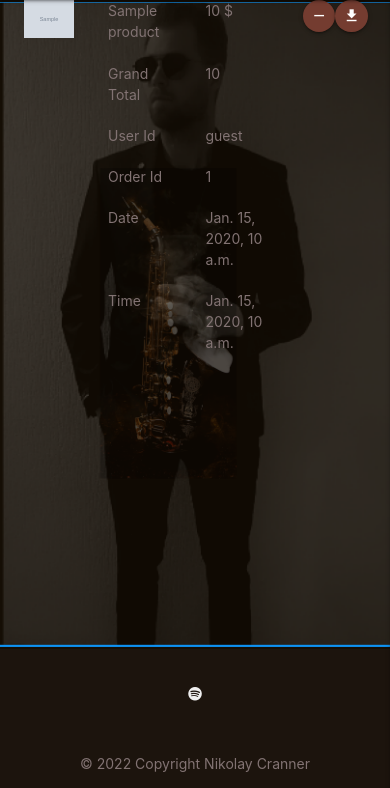
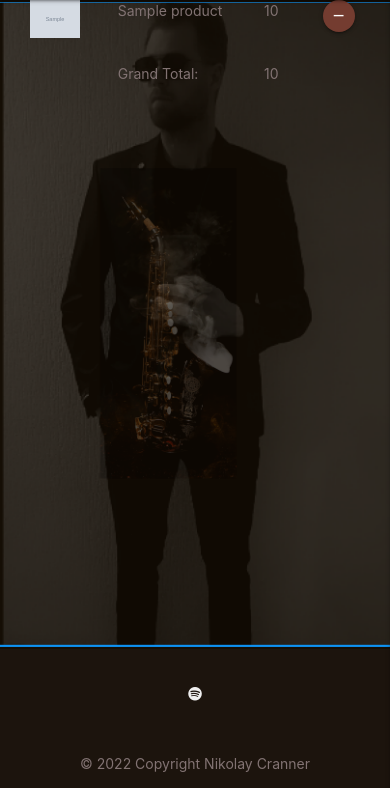
Before and after one commit to nno24/nikolay-cranner-official, a Django app: template store/templates/store/bag.html in a window 390 px wide. Shown: the part 56-844 px from the top of the page. Run offline with Django 4.2, Linux system fonts and the light colour scheme; tables that the repository leaves empty hold one stand-in row (values such as "Sample post"); the template is opened without the code that fills it: values that come from a table or form of the project are taken from there, most other values are stand-ins (such as "Sample title", 1, 10 or a date in 2020); grey boxes marked "Sample" are stand-in pictures; some libraries are stand-ins or nearby versions.

Commit message:
Fixed responsive design in bag view - removed downloads button - this will be in a different view

```diff
--- a/store/templates/store/bag.html
+++ b/store/templates/store/bag.html
@@ -4,12 +4,13 @@
     <a href="{% url 'bag' %}" class="right basket-counter"><i class="small material-icons right">shopping_cart</i><i class="fa-duotone fa-sm fa-{{ quantity }}"></i></a>
 {% endblock %}
 {% block content %}
+<div class="container">
 {% for product in products_bag %}
 <div class="row product-row">
-    <div class="col s3 center"><img src="{{ MEDIA_URL }}{{ product.image }}" alt="{{ product.image }}" class="nc-bag-img"></div>
-    <div class="col s3" id="{{ product.pk }}">{{ product.name }}</div>
-    <div class="col s3">{{ product.price }} $</div>
-    <div class="col s1">
+    <div class="col s3 m2 l2 offset-l2"><img src="{{ MEDIA_URL }}{{ product.image }}" alt="{{ product.image }}" class="nc-bag-img"></div>
+    <div class="col s5 l3" id="{{ product.pk }}">{{ product.name }}</div>
+    <div class="col s2 l2">{{ product.price }}</div>
+    <div class="col s2 l1">
         <form action="{% url 'bag' %}" method="post">
             {% csrf_token %}
             <button {{ remove }} class="btn-floating btn-small waves-effect waves-light nc-btn-color" id="remove-{{ forloop.counter0 }}" type="submit" name="delete" value="{{ forloop.counter0 }}" onclick="">
@@ -17,48 +18,43 @@
             </button>
         </form>
     </div>
-    <div class="col s2">
-            <a href="{{ MEDIA_URL }}{{ product.media }}" download="mp3" style="pointer-events: {{ download_pointer_events }};">
-                <button {{ download }} class="btn-floating btn-small waves-effect waves-light nc-btn-color" id="download-{{ forloop.counter0 }}" type="submit" name="download" value="{{ forloop.counter0 }}" onclick="">
-                    <i class="material-icons">download</i>
-                </button>
-            </a>
-    </div>
 </div>
 {% endfor %}
 <div class="row">
-    <div class="col s3 center"></div>
-    <div class="col s3 ">Grand Total</div>
-    <div class="col s3 " id="grand-total">{{ grand_total }}</div>
-    <div class="col s3 "></div>
+    <div class="col s3 m2 l2 offset-l2"></div>
+    <div class="col s5 l3">Grand Total:</div>
+    <div class="col s2 l2" id="grand-total">{{ grand_total }}</div>
+    <div class="col s2 l1"></div>
 </div>
-<div class="row">
+<div hidden class="row">
     <div class="col s3 center"></div>
     <div class="col s3 ">User Id</div>
     <div class="col s3 " id="user_id">{{ request.user.username|default:'guest' }}</div>
     <div class="col s3 "></div>
 </div>
-<div class="row">
+<div hidden class="row">
     <div class="col s3 center"></div>
     <div class="col s3 ">Order Id</div>
     <div class="col s3" id="order_id">{{ order_id }}</div>
     <div class="col s3 "></div>
 </div>
-<div class="row">
+<div hidden class="row">
     <div class="col s3 center"></div>
     <div class="col s3 ">Date</div>
     <div class="col s3" id="transaction_date">{{ transaction_date }}</div>
     <div class="col s3 "></div>
 </div>
-<div class="row">
+<div hidden class="row">
     <div class="col s3 center"></div>
     <div class="col s3 ">Time</div>
     <div class="col s3" id="transaction_time">{{ transaction_time }}</div>
     <div class="col s3 "></div>
 </div>
-<div class="row">
-    <div class="col s6 offset-s3 center">
-        <div id="paypal-button-container"></div>
+<div class="container">
+    <div class="row">
+        <div class="col s12 m6 offset-m3 l3 offset-l4">
+            <div id="paypal-button-container"></div>
+        </div>
     </div>
 </div>
 <div class="container">
@@ -76,6 +72,7 @@
         </div>
       </div>
     </div>
-  </div>
+</div>
+</div>
   <script src="https://www.paypal.com/sdk/js?client-id=ATfsuzE4j3nQYzab5kaRV2v9C0jsFb_vHBJKzspzRiUuIH8Om9AXo898FXRansPyNPPQH23yEuQX3Y_H&currency=USD"></script>
 {% endblock %}
```
